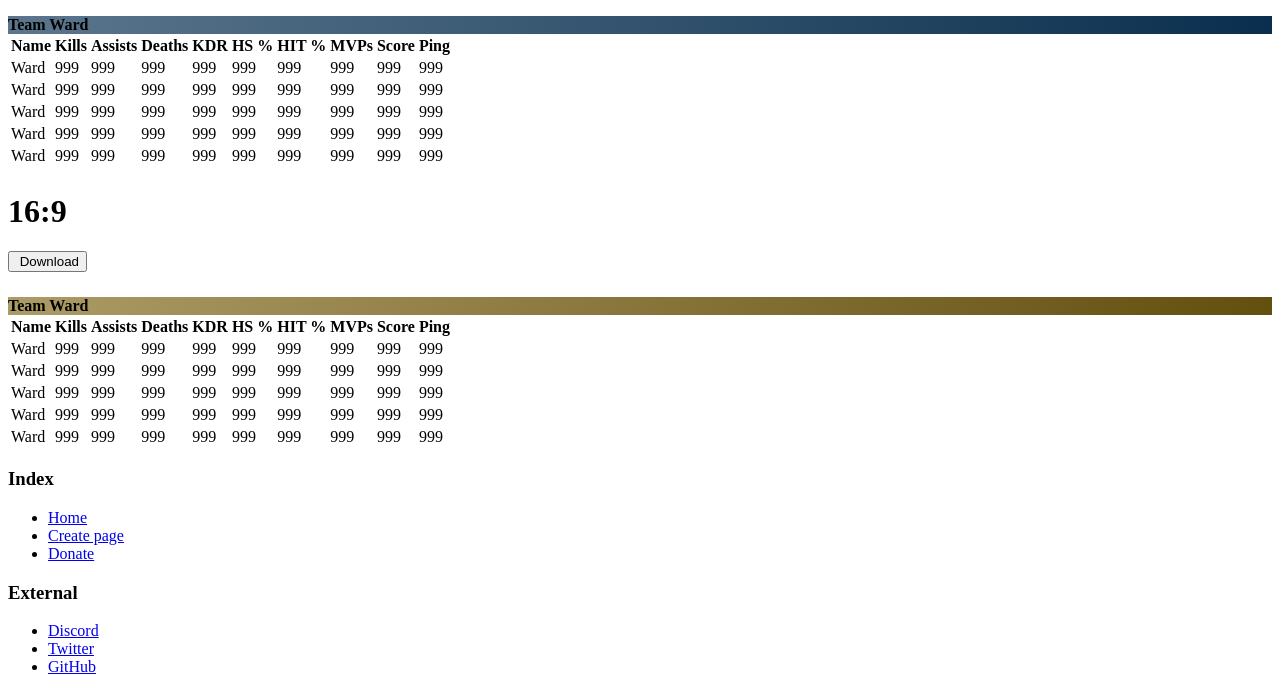
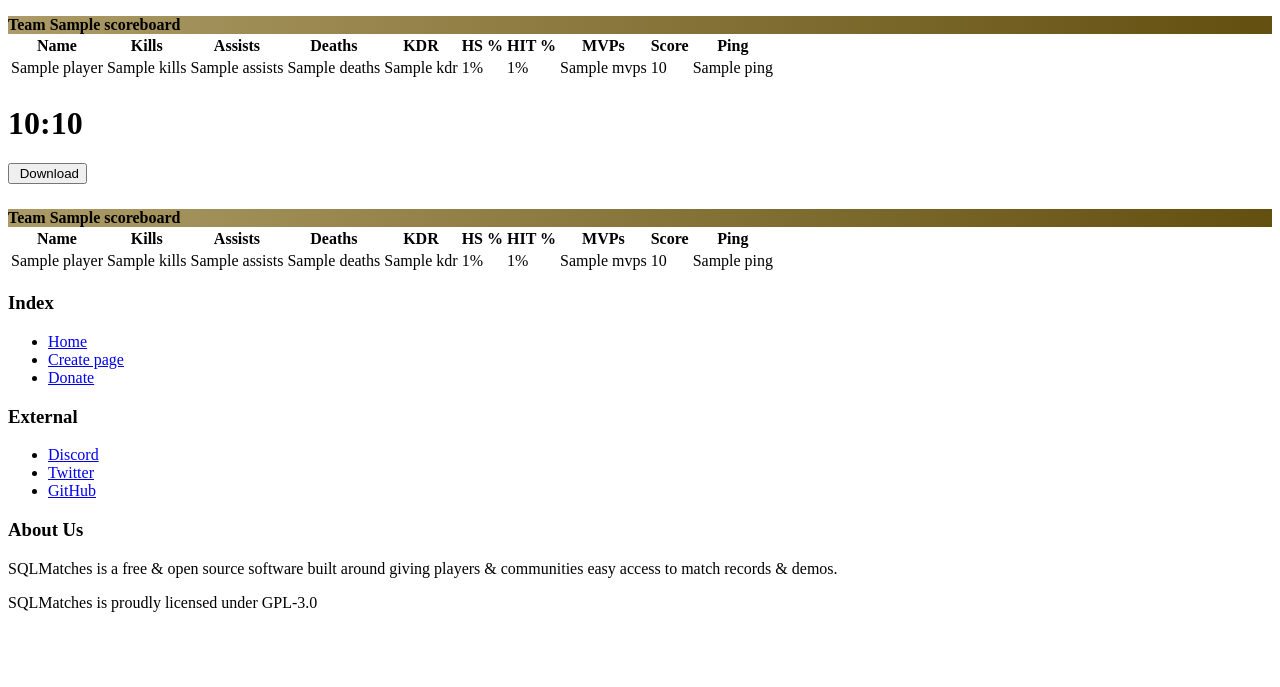
Before and after one commit to SQLMatches/API, a Python web app: template website/SQLMatches/frontend/templates/scoreboard.html in a window 1280 px wide. Shown: the part 72-759 px from the top of the page. After the commit the page ends 684 px from the top, so only its background shows below. Run offline with Jinja, Linux system fonts and the light colour scheme; the template is opened without the code that fills it: most values are stand-ins (such as "Sample title", 1, 10 or a date in 2020); some libraries are stand-ins or nearby versions.

Commit message:
Added scoreboard

```diff
--- a/website/SQLMatches/frontend/templates/scoreboard.html
+++ b/website/SQLMatches/frontend/templates/scoreboard.html
@@ -11,7 +11,7 @@
 {% block content %}
         <div class="card text-light scoreboard-card">
             <div class="card-body scoreboard-body">
-                <h4 class="text-center card-title" style="background: rgb(91,118,141); background: linear-gradient(90deg, rgba(91,118,141,1) 0%, rgba(10,47,78,1) 100%);margin: 0px;">Team Ward</h4>
+                <h4 class="text-center card-title" style="background: {% if scoreboard.team_1_side == 0 %}rgb(91,118,141); background: linear-gradient(90deg, rgba(91,118,141,1) 0%, rgba(10,47,78,1) 100%){% else %}rgb(172,155,102); background: linear-gradient(90deg, rgba(172,155,102,1) 0%, rgba(99,79,15,1) 100%){% endif %};margin: 0px;">Team {{ scoreboard.team_1_name }}</h4>
                 <div class="table-responsive text-light scoreboard">
                     <table class="table table-hover">
                         <thead class="text-light">
@@ -29,76 +29,46 @@
                             </tr>
                         </thead>
                         <tbody>
-                            <tr class="text-light">
-                                <td>Ward</td>
-                                <td class="text-center">999</td>
-                                <td class="text-center">999</td>
-                                <td class="text-center">999</td>
-                                <td class="text-center">999</td>
-                                <td class="text-center">999</td>
-                                <td class="text-center">999</td>
-                                <td class="text-center">999</td>
-                                <td class="text-center">999</td>
-                                <td class="text-center">999</td>
-                            </tr>
-                            <tr class="text-light">
-                                <td>Ward</td>
-                                <td class="text-center">999</td>
-                                <td class="text-center">999</td>
-                                <td class="text-center">999</td>
-                                <td class="text-center">999</td>
-                                <td class="text-center">999</td>
-                                <td class="text-center">999</td>
-                                <td class="text-center">999</td>
-                                <td class="text-center">999</td>
-                                <td class="text-center">999</td>
-                            </tr>
-                            <tr class="text-light">
-                                <td>Ward</td>
-                                <td class="text-center">999</td>
-                                <td class="text-center">999</td>
-                                <td class="text-center">999</td>
-                                <td class="text-center">999</td>
-                                <td class="text-center">999</td>
-                                <td class="text-center">999</td>
-                                <td class="text-center">999</td>
-                                <td class="text-center">999</td>
-                                <td class="text-center">999</td>
-                            </tr>
-                            <tr class="text-light">
-                                <td>Ward</td>
-                                <td class="text-center">999</td>
-                                <td class="text-center">999</td>
-                                <td class="text-center">999</td>
-                                <td class="text-center">999</td>
-                                <td class="text-center">999</td>
-                                <td class="text-center">999</td>
-                                <td class="text-center">999</td>
-                                <td class="text-center">999</td>
-                                <td class="text-center">999</td>
-                            </tr>
-                            <tr class="text-light">
-                                <td>Ward</td>
-                                <td class="text-center">999</td>
-                                <td class="text-center">999</td>
-                                <td class="text-center">999</td>
-                                <td class="text-center">999</td>
-                                <td class="text-center">999</td>
-                                <td class="text-center">999</td>
-                                <td class="text-center">999</td>
-                                <td class="text-center">999</td>
-                                <td class="text-center">999</td>
-                            </tr>
+                            {% for player in scoreboard.team_1() %}
+                                <tr class="text-light" style="cursor: pointer;" onclick="location.href = 'https://steamcommunity.com/profiles/{{ player.steam_id }}';">
+                                    <td>{{ player.name }}</td>
+                                    <td class="text-center">{{ player.kills }}</td>
+                                    <td class="text-center">{{ player.assists }}</td>
+                                    <td class="text-center">{{ player.deaths }}</td>
+                                    <td class="text-center">{{ player.kdr }}</td>
+                                    <td class="text-center">{{ player.hs_percentage }}%</td>
+                                    <td class="text-center">{{ player.hit_percentage }}%</td>
+                                    <td class="text-center">{{ player.mvps }}</td>
+                                    <td class="text-center">{{ player.score }}</td>
+                                    <td class="text-center">{{ player.ping }}</td>
+                                </tr>
+                            {% endfor %}
                         </tbody>
                     </table>
                 </div>
             </div>
         </div>
         <div class="text-center" style="margin: 25px 0;">
-            <h1 class="text-light"><span class="won">16</span>:<span class="lost">9</span></h1><button class="btn btn-success btn-sm" type="button"><i class="icon-cloud-download"></i>&nbsp;Download</button></div>
+            <h1 class="text-light">
+                {% if scoreboard.status == 0 and scoreboard.team_1_score != scoreboard.team_2_score %}
+                    {% if scoreboard.team_1_score > scoreboard.team_2_score %}
+                        <span class="won">{{ scoreboard.team_1_score }}</span>
+                        :
+                        <span class="lost">{{ scoreboard.team_2_score }}</span>
+                    {% else %}
+                        <span class="lost">{{ scoreboard.team_1_score }}</span>
+                        :
+                        <span class="won">{{ scoreboard.team_2_score }}</span>
+                    {% endif %}
+                {% else %}
+                    <span>{{ scoreboard.team_1_score }}</span>:<span>{{ scoreboard.team_2_score }}</span>
+                {% endif %}
+            </h1>
+            <button class="btn btn-success btn-sm" type="button"><i class="icon-cloud-download"></i>&nbsp;Download</button>
+        </div>
         <div class="card text-light scoreboard-card">
             <div class="card-body scoreboard-body">
-                <h4 class="text-center card-title" style="background: rgb(172,155,102); background: linear-gradient(90deg, rgba(172,155,102,1) 0%, rgba(99,79,15,1) 100%);margin: 0px;">Team Ward</h4>
+                <h4 class="text-center card-title" style="background: {% if scoreboard.team_2_side == 0 %}rgb(91,118,141); background: linear-gradient(90deg, rgba(91,118,141,1) 0%, rgba(10,47,78,1) 100%){% else %}rgb(172,155,102); background: linear-gradient(90deg, rgba(172,155,102,1) 0%, rgba(99,79,15,1) 100%){% endif %};margin: 0px;">Team {{ scoreboard.team_2_name }}</h4>
                 <div class="table-responsive text-light scoreboard">
                     <table class="table table-hover">
                         <thead class="text-light">
@@ -116,66 +86,20 @@
                             </tr>
                         </thead>
                         <tbody>
-                            <tr class="text-light">
-                                <td>Ward</td>
-                                <td class="text-center">999</td>
-                                <td class="text-center">999</td>
-                                <td class="text-center">999</td>
-                                <td class="text-center">999</td>
-                                <td class="text-center">999</td>
-                                <td class="text-center">999</td>
-                                <td class="text-center">999</td>
-                                <td class="text-center">999</td>
-                                <td class="text-center">999</td>
-                            </tr>
-                            <tr class="text-light">
-                                <td>Ward</td>
-                                <td class="text-center">999</td>
-                                <td class="text-center">999</td>
-                                <td class="text-center">999</td>
-                                <td class="text-center">999</td>
-                                <td class="text-center">999</td>
-                                <td class="text-center">999</td>
-                                <td class="text-center">999</td>
-                                <td class="text-center">999</td>
-                                <td class="text-center">999</td>
-                            </tr>
-                            <tr class="text-light">
-                                <td>Ward</td>
-                                <td class="text-center">999</td>
-                                <td class="text-center">999</td>
-                                <td class="text-center">999</td>
-                                <td class="text-center">999</td>
-                                <td class="text-center">999</td>
-                                <td class="text-center">999</td>
-                                <td class="text-center">999</td>
-                                <td class="text-center">999</td>
-                                <td class="text-center">999</td>
-                            </tr>
-                            <tr class="text-light">
-                                <td>Ward</td>
-                                <td class="text-center">999</td>
-                                <td class="text-center">999</td>
-                                <td class="text-center">999</td>
-                                <td class="text-center">999</td>
-                                <td class="text-center">999</td>
-                                <td class="text-center">999</td>
-                                <td class="text-center">999</td>
-                                <td class="text-center">999</td>
-                                <td class="text-center">999</td>
-                            </tr>
-                            <tr class="text-light">
-                                <td>Ward</td>
-                                <td class="text-center">999</td>
-                                <td class="text-center">999</td>
-                                <td class="text-center">999</td>
-                                <td class="text-center">999</td>
-                                <td class="text-center">999</td>
-                                <td class="text-center">999</td>
-                                <td class="text-center">999</td>
-                                <td class="text-center">999</td>
-                                <td class="text-center">999</td>
-                            </tr>
+                            {% for player in scoreboard.team_2() %}
+                                <tr class="text-light" style="cursor: pointer;" onclick="location.href = 'https://steamcommunity.com/profiles/{{ player.steam_id }}';">
+                                    <td>{{ player.name }}</td>
+                                    <td class="text-center">{{ player.kills }}</td>
+                                    <td class="text-center">{{ player.assists }}</td>
+                                    <td class="text-center">{{ player.deaths }}</td>
+                                    <td class="text-center">{{ player.kdr }}</td>
+                                    <td class="text-center">{{ player.hs_percentage }}%</td>
+                                    <td class="text-center">{{ player.hit_percentage }}%</td>
+                                    <td class="text-center">{{ player.mvps }}</td>
+                                    <td class="text-center">{{ player.score }}</td>
+                                    <td class="text-center">{{ player.ping }}</td>
+                                </tr>
+                            {% endfor %}
                         </tbody>
                     </table>
                 </div>
--- a/website/SQLMatches/frontend/templates/site_elements/base.html
+++ b/website/SQLMatches/frontend/templates/site_elements/base.html
@@ -3,6 +3,9 @@
 
 <head>
     <meta charset="utf-8">
+    <meta name="description" content="{% block description %}SQLMatches is a free & open source CS:GO match recording system what's perfect for CS:GO Leagues, 10man, scrims & PUGs.{% endblock %}">
+    <meta name="keywords" content="sqlmatches, matches, csgo, league, cs:go, counter strike, free, demo, s3, b2">
+    <meta name="author" content="WardPearce">
     <meta name="viewport" content="width=device-width, initial-scale=1.0, shrink-to-fit=no">
     <title>{% block title %}{% endblock %} - SQLMatches</title>
     <link rel="stylesheet" href="{{ url_for('assets', path='bootstrap/css/bootstrap.min.css') }}">
--- a/website/SQLMatches/routes/community.py
+++ b/website/SQLMatches/routes/community.py
@@ -40,7 +40,7 @@ class CommunityPage(HTTPEndpoint):
         except InvalidCommunity:
             return RedirectResponse("/")
         else:
-            matches = [match async for match in community.matches(
+            matches = [data async for data, _ in community.matches(
                 page=request.path_params["page"] if "page" in
                 request.path_params else 1
             )]
```
Also changed, not shown: website/SQLMatches/community/__init__.py (+19 -2 lines), website/SQLMatches/community/exceptions.py (+8 -0 lines), website/SQLMatches/community/match.py (added, +149 -0 lines), website/SQLMatches/community/models.py (+56 -0 lines), website/SQLMatches/routes/errors.py (+23 -0 lines), website/SQLMatches/routes/home.py (+9 -6 lines), website/SQLMatches/routes/scoreboard.py (+21 -4 lines), website/SQLMatches/tables.py (+11 -15 lines).
